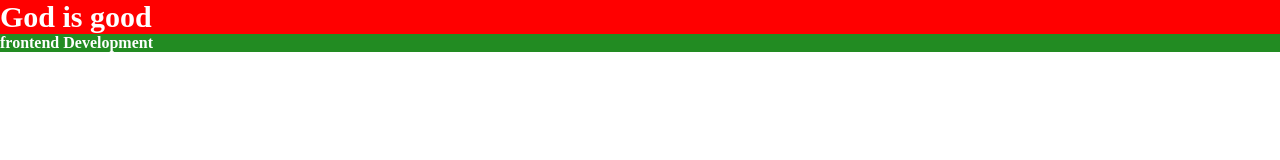
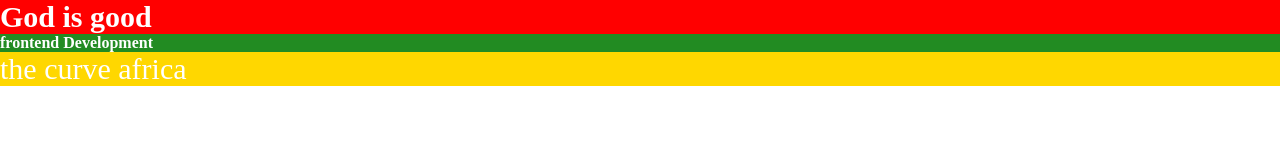
Before and after one commit to chinyereogugua/OguguaChinyere6, a website: page chi.html in a window 1280 px wide. Drawn offline with Linux system fonts and the light colour scheme.

Commit message:
i am working on a ne file

```diff
--- a/chi.css
+++ b/chi.css
@@ -16,3 +16,10 @@ h4{
     color: white;
     background-color: forestgreen;
 }
+p{
+    width: 100%;
+    height: 100%;
+    color: white;
+    background-color: gold;
+    font-size: 30px;
+}
--- a/chi.html
+++ b/chi.html
@@ -9,5 +9,6 @@
 <body>
     <h3>God is good</h3>
     <h4>frontend Development</h4>
+    <p>the curve africa</p>
 </body>
 </html>
```
